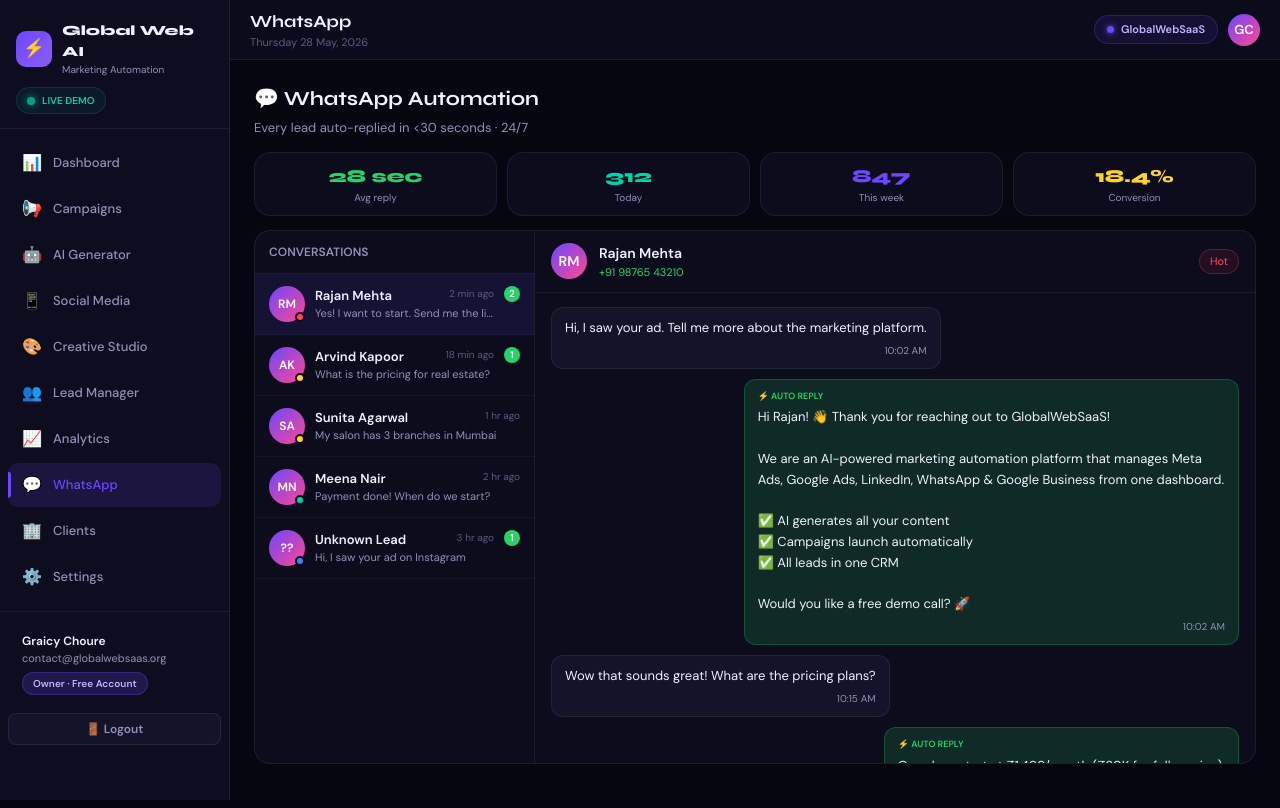
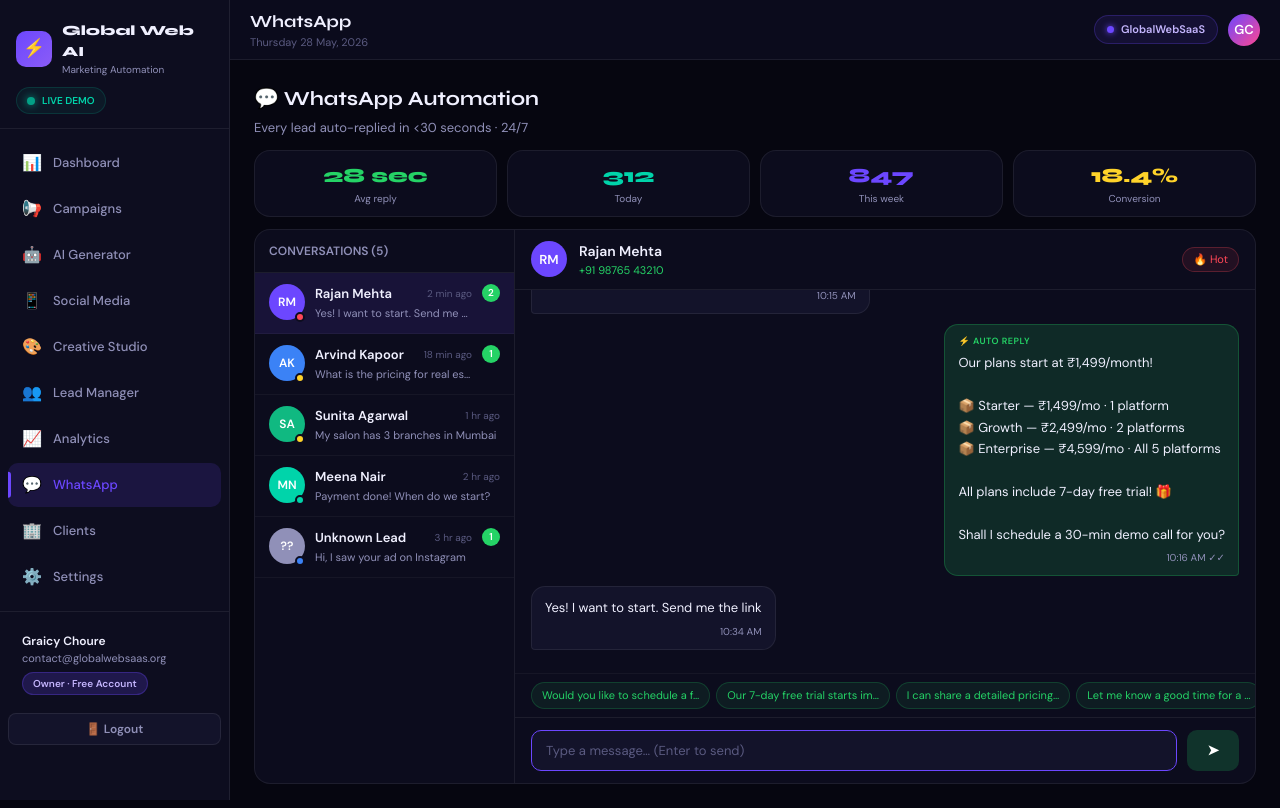
Before and after one commit to chourekishu-debug/globalwebsaas, a Next.js app: page /dashboard/whatsapp in a window 1280 px wide. Built offline with nearby package versions, Linux system fonts and the light colour scheme; no server answers.

Commit message:
fix WhatsApp input and send button

```diff
--- a/app/dashboard/whatsapp/page.tsx
+++ b/app/dashboard/whatsapp/page.tsx
@@ -1,127 +1,212 @@
 'use client'
-import { useState } from 'react'
+import { useState, useRef, useEffect } from 'react'
 
 const CONVOS = [
-  { id:1, name:'Rajan Mehta', phone:'+91 98765 43210', last:'Yes! I want to start. Send me the link', time:'2 min ago', stage:'hot', unread:2, initials:'RM' },
-  { id:2, name:'Arvind Kapoor', phone:'+91 87654 32109', last:'What is the pricing for real estate?', time:'18 min ago', stage:'warm', unread:1, initials:'AK' },
-  { id:3, name:'Sunita Agarwal', phone:'+91 76543 21098', last:'My salon has 3 branches in Mumbai', time:'1 hr ago', stage:'warm', unread:0, initials:'SA' },
-  { id:4, name:'Meena Nair', phone:'+91 65432 10987', last:'Payment done! When do we start?', time:'2 hr ago', stage:'converted', unread:0, initials:'MN' },
-  { id:5, name:'Unknown Lead', phone:'+91 54321 09876', last:'Hi, I saw your ad on Instagram', time:'3 hr ago', stage:'cold', unread:1, initials:'??' },
+  { id:1, name:'Rajan Mehta',    phone:'+91 98765 43210', last:'Yes! I want to start. Send me the link', time:'2 min ago', stage:'hot',       unread:2, initials:'RM', color:'#6c47ff' },
+  { id:2, name:'Arvind Kapoor',  phone:'+91 87654 32109', last:'What is the pricing for real estate?',  time:'18 min ago',stage:'warm',      unread:1, initials:'AK', color:'#3b82f6' },
+  { id:3, name:'Sunita Agarwal', phone:'+91 76543 21098', last:'My salon has 3 branches in Mumbai',     time:'1 hr ago',  stage:'warm',      unread:0, initials:'SA', color:'#10b981' },
+  { id:4, name:'Meena Nair',     phone:'+91 65432 10987', last:'Payment done! When do we start?',       time:'2 hr ago',  stage:'converted', unread:0, initials:'MN', color:'#00d4aa' },
+  { id:5, name:'Unknown Lead',   phone:'+91 54321 09876', last:'Hi, I saw your ad on Instagram',        time:'3 hr ago',  stage:'cold',      unread:1, initials:'??', color:'#9090b8' },
 ]
 
-const MESSAGES: Record<number, any[]> = {
+const INIT_MESSAGES: Record<number, any[]> = {
   1: [
     { dir:'in',  text:'Hi, I saw your ad. Tell me more about the marketing platform.', time:'10:02 AM' },
-    { dir:'out', text:'Hi Rajan! 👋 Thank you for reaching out to GlobalWebSaaS!\n\nWe are an AI-powered marketing automation platform that manages Meta Ads, Google Ads, LinkedIn, WhatsApp & Google Business from one dashboard.\n\n✅ AI generates all your content\n✅ Campaigns launch automatically\n✅ All leads in one CRM\n\nWould you like a free demo call? 🚀', time:'10:02 AM', auto:true },
+    { dir:'out', text:'Hi Rajan! 👋 Thank you for reaching out to GlobalWebSaaS!\n\nWe are an AI-powered marketing automation platform that manages Meta Ads, Google Ads, LinkedIn, WhatsApp & Google Business from one dashboard.\n\n✅ AI generates all your content\n✅ Campaigns launch automatically\n✅ All leads in one CRM\n\nWould you like a free demo call? 📞', time:'10:02 AM', auto:true },
     { dir:'in',  text:'Wow that sounds great! What are the pricing plans?', time:'10:15 AM' },
-    { dir:'out', text:'Our plans start at ₹1,499/month (₹20K for full service).\n\n📦 Starter — ₹1,499/mo · 1 platform\n📦 Growth — ₹2,499/mo · 2 platforms\n📦 Enterprise — ₹4,599/mo · All 5 platforms\n\nAll plans include 7-day free trial! 🎁', time:'10:16 AM', auto:true },
+    { dir:'out', text:'Our plans start at ₹1,499/month!\n\n📦 Starter — ₹1,499/mo · 1 platform\n📦 Growth — ₹2,499/mo · 2 platforms\n📦 Enterprise — ₹4,599/mo · All 5 platforms\n\nAll plans include 7-day free trial! 🎁\n\nShall I schedule a 30-min demo call for you?', time:'10:16 AM', auto:true },
     { dir:'in',  text:'Yes! I want to start. Send me the link', time:'10:34 AM' },
   ],
   2: [
     { dir:'in',  text:'What is the pricing for real estate marketing?', time:'9:45 AM' },
-    { dir:'out', text:'Hi Arvind! For real estate, we recommend our Growth plan at ₹2,499/month which includes Meta Ads + Google Ads — the two best platforms for real estate leads. Most real estate clients see CPL drop by 60-70% within the first month. Want to schedule a demo?', time:'9:45 AM', auto:true },
+    { dir:'out', text:'Hi Arvind! For real estate, we recommend our Growth plan at ₹2,499/month which includes Meta Ads + Google Ads.\n\nMost real estate clients see CPL drop by 60-70% within the first month. 🏠\n\nWant to schedule a quick demo?', time:'9:45 AM', auto:true },
+  ],
+  3: [
+    { dir:'in',  text:'My salon has 3 branches in Mumbai', time:'8:30 AM' },
+    { dir:'out', text:'Hi Sunita! Perfect — our platform works great for salon chains! 💅\n\nWe can manage ads and social media for all 3 branches from one dashboard, and auto-reply to every WhatsApp enquiry instantly.\n\nWould you like a free trial?', time:'8:30 AM', auto:true },
+  ],
+  4: [
+    { dir:'in',  text:'Payment done! When do we start?', time:'Yesterday' },
+    { dir:'out', text:'Welcome aboard Meena! 🎉 Your account is being set up. You will receive login details within 2 hours. Our team will call you to complete onboarding. Thank you for choosing GlobalWebSaaS!', time:'Yesterday', auto:true },
+  ],
+  5: [
+    { dir:'in',  text:'Hi, I saw your ad on Instagram', time:'3 hr ago' },
+    { dir:'out', text:'Hi there! 👋 Thanks for reaching out! We are GlobalWebSaaS — an AI-powered marketing platform.\n\nCould you tell me more about your business so I can show you how we can help?', time:'3 hr ago', auto:true },
   ],
 }
 
 const STAGE_COLORS: Record<string,string> = { cold:'#3b82f6', warm:'#ffd32a', hot:'#ff4757', converted:'#00d4aa' }
+const STAGE_LABELS: Record<string,string> = { cold:'Cold', warm:'Warm', hot:'🔥 Hot', converted:'✓ Converted' }
+
+const QUICK_REPLIES = [
+  'Would you like to schedule a free demo call?',
+  'Our 7-day free trial starts immediately — no credit card needed.',
+  'I can share a detailed pricing breakdown. Which plan interests you?',
+  'Let me know a good time for a 30-minute demo call.',
+]
 
 export default function WhatsAppPage() {
-  const [active, setActive] = useState(1)
-  const [reply, setReply] = useState('')
-  const [messages, setMessages] = useState(MESSAGES)
+  const [active, setActive]   = useState(1)
+  const [messages, setMessages] = useState(INIT_MESSAGES)
+  const [reply, setReply]     = useState('')
   const [sending, setSending] = useState(false)
+  const [convos, setConvos]   = useState(CONVOS)
+  const bottomRef             = useRef<HTMLDivElement>(null)
+  const inputRef              = useRef<HTMLInputElement>(null)
+
+  // Scroll to bottom when messages change
+  useEffect(() => {
+    bottomRef.current?.scrollIntoView({ behavior:'smooth' })
+  }, [messages, active])
+
+  const activeConvo = convos.find(c => c.id === active)!
+  const activeMsgs  = messages[active] || []
 
   const send = async () => {
-    if (!reply.trim()) return
+    if (!reply.trim() || sending) return
+    const text = reply.trim()
+    setReply('')
     setSending(true)
-    const convo = CONVOS.find(c => c.id === active)!
-    const newMsg = { dir:'out' as const, text:reply, time:new Date().toLocaleTimeString('en-IN',{hour:'2-digit',minute:'2-digit'}) }
+
+    const now = new Date().toLocaleTimeString('en-IN', { hour:'2-digit', minute:'2-digit' })
+    const newMsg = { dir:'out' as const, text, time:now }
+
     setMessages(p => ({ ...p, [active]: [...(p[active]||[]), newMsg] }))
-    setReply('')
-    // Call WhatsApp API
+
+    // Clear unread
+    setConvos(p => p.map(c => c.id===active ? {...c, unread:0, last:text} : c))
+
+    // Call WhatsApp API (works in demo mode too)
+    try {
       await fetch('/api/whatsapp/reply', {
-      method:'POST', headers:{'Content-Type':'application/json'},
-      body: JSON.stringify({ phone:convo.phone, message:reply })
+        method:'POST',
+        headers:{ 'Content-Type':'application/json' },
+        body: JSON.stringify({ phone:activeConvo.phone, message:text }),
       })
+    } catch {}
+
     setSending(false)
+    inputRef.current?.focus()
   }
 
-  const activeMsgs = messages[active] || []
+  const handleKeyDown = (e: React.KeyboardEvent) => {
+    if (e.key === 'Enter' && !e.shiftKey) { e.preventDefault(); send() }
+  }
+
+  const switchConvo = (id: number) => {
+    setActive(id)
+    setConvos(p => p.map(c => c.id===id ? {...c, unread:0} : c))
+    setTimeout(() => inputRef.current?.focus(), 100)
+  }
 
   return (
-    <div className="fade-in" style={{ height:'calc(100vh - 120px)', display:'flex', flexDirection:'column' }}>
-      <div style={{ marginBottom:14 }}>
+    <div className="fade-in" style={{ display:'flex', flexDirection:'column', height:'calc(100vh - 100px)' }}>
+      {/* Header */}
+      <div style={{ marginBottom:12, flexShrink:0 }}>
         <h2 style={{ fontFamily:'Syne,sans-serif', fontSize:20, fontWeight:700, margin:'0 0 4px' }}>💬 WhatsApp Automation</h2>
         <p style={{ color:'#9090b8', fontSize:13, margin:0 }}>Every lead auto-replied in &lt;30 seconds · 24/7</p>
       </div>
 
-      {/* Stats strip */}
-      <div style={{ display:'grid', gridTemplateColumns:'repeat(4,1fr)', gap:10, marginBottom:14 }}>
+      {/* Stats */}
+      <div style={{ display:'grid', gridTemplateColumns:'repeat(4,1fr)', gap:10, marginBottom:12, flexShrink:0 }}>
         {[{l:'Avg reply',v:'28 sec',c:'#25d366'},{l:'Today',v:'312',c:'#00d4aa'},{l:'This week',v:'847',c:'#6c47ff'},{l:'Conversion',v:'18.4%',c:'#ffd32a'}].map(m=>(
-          <div key={m.l} className="card" style={{ textAlign:'center', padding:'10px' }}>
-            <div style={{ fontSize:18, fontWeight:800, fontFamily:'Syne,sans-serif', color:m.c }}>{m.v}</div>
+          <div key={m.l} className="card" style={{ textAlign:'center', padding:'10px 8px' }}>
+            <div style={{ fontSize:20, fontWeight:800, fontFamily:'Syne,sans-serif', color:m.c }}>{m.v}</div>
             <div style={{ fontSize:10, color:'#9090b8' }}>{m.l}</div>
           </div>
         ))}
       </div>
 
       {/* Chat UI */}
-      <div style={{ display:'grid', gridTemplateColumns:'280px 1fr', gap:0, flex:1, background:'rgba(13,13,31,.95)', border:'1px solid rgba(255,255,255,.07)', borderRadius:16, overflow:'hidden' }}>
+      <div style={{ display:'grid', gridTemplateColumns:'260px 1fr', flex:1, background:'rgba(13,13,31,.95)', border:'1px solid rgba(255,255,255,.07)', borderRadius:16, overflow:'hidden', minHeight:0 }}>
+
         {/* Contact list */}
-        <div style={{ borderRight:'1px solid rgba(255,255,255,.07)', overflowY:'auto' }}>
-          <div style={{ padding:'12px 14px', borderBottom:'1px solid rgba(255,255,255,.07)', fontSize:12, fontWeight:600, color:'#9090b8' }}>CONVERSATIONS</div>
-          {CONVOS.map(c => (
-            <div key={c.id} onClick={() => setActive(c.id)} style={{ display:'flex', gap:10, padding:'12px 14px', cursor:'pointer', background:active===c.id?'rgba(108,71,255,.1)':'transparent', borderBottom:'1px solid rgba(255,255,255,.04)', transition:'background .2s' }}>
+        <div style={{ borderRight:'1px solid rgba(255,255,255,.07)', display:'flex', flexDirection:'column', overflow:'hidden' }}>
+          <div style={{ padding:'12px 14px', borderBottom:'1px solid rgba(255,255,255,.07)', fontSize:12, fontWeight:600, color:'#9090b8', flexShrink:0 }}>
+            CONVERSATIONS ({convos.length})
+          </div>
+          <div style={{ overflowY:'auto', flex:1 }}>
+            {convos.map(c => (
+              <div key={c.id} onClick={() => switchConvo(c.id)}
+                style={{ display:'flex', gap:10, padding:'11px 14px', cursor:'pointer', background:active===c.id?'rgba(108,71,255,.12)':'transparent', borderBottom:'1px solid rgba(255,255,255,.04)', transition:'background .15s' }}>
                 <div style={{ position:'relative', flexShrink:0 }}>
-                <div style={{ width:36, height:36, borderRadius:'50%', background:'linear-gradient(135deg,#6c47ff,#ff4791)', display:'flex', alignItems:'center', justifyContent:'center', fontSize:12, fontWeight:700, color:'#fff' }}>{c.initials}</div>
-                <div style={{ position:'absolute', bottom:0, right:0, width:10, height:10, borderRadius:'50%', background:STAGE_COLORS[c.stage], border:'2px solid #0d0d1f' }}/>
+                  <div style={{ width:36, height:36, borderRadius:'50%', background:c.color, display:'flex', alignItems:'center', justifyContent:'center', fontSize:12, fontWeight:700, color:'#fff' }}>{c.initials}</div>
+                  <div style={{ position:'absolute', bottom:0, right:0, width:10, height:10, borderRadius:'50%', background:STAGE_COLORS[c.stage]||'#9090b8', border:'2px solid #0d0d1f' }}/>
                 </div>
                 <div style={{ flex:1, overflow:'hidden' }}>
-                <div style={{ display:'flex', justifyContent:'space-between' }}>
+                  <div style={{ display:'flex', justifyContent:'space-between', alignItems:'center' }}>
                     <span style={{ fontSize:13, fontWeight:600, color:'#f0f0ff' }}>{c.name}</span>
                     <span style={{ fontSize:10, color:'#5a5a80' }}>{c.time}</span>
                   </div>
-                <div style={{ fontSize:11, color:'#9090b8', overflow:'hidden', textOverflow:'ellipsis', whiteSpace:'nowrap' }}>{c.last}</div>
+                  <div style={{ fontSize:11, color:'#9090b8', overflow:'hidden', textOverflow:'ellipsis', whiteSpace:'nowrap', marginTop:2 }}>{c.last}</div>
                 </div>
-              {c.unread > 0 && <div style={{ width:16, height:16, borderRadius:'50%', background:'#25d366', display:'flex', alignItems:'center', justifyContent:'center', fontSize:10, fontWeight:700, color:'#fff', flexShrink:0 }}>{c.unread}</div>}
+                {c.unread > 0 && (
+                  <div style={{ width:18, height:18, borderRadius:'50%', background:'#25d366', display:'flex', alignItems:'center', justifyContent:'center', fontSize:10, fontWeight:700, color:'#fff', flexShrink:0 }}>{c.unread}</div>
+                )}
               </div>
             ))}
           </div>
+        </div>
 
         {/* Chat window */}
-        <div style={{ display:'flex', flexDirection:'column' }}>
+        <div style={{ display:'flex', flexDirection:'column', overflow:'hidden' }}>
           {/* Chat header */}
-          <div style={{ padding:'12px 16px', borderBottom:'1px solid rgba(255,255,255,.07)', display:'flex', alignItems:'center', gap:12 }}>
-            {(() => { const c=CONVOS.find(x=>x.id===active)!; return <>
-              <div style={{ width:36, height:36, borderRadius:'50%', background:'linear-gradient(135deg,#6c47ff,#ff4791)', display:'flex', alignItems:'center', justifyContent:'center', fontSize:14, fontWeight:700, color:'#fff' }}>{c.initials}</div>
-              <div>
-                <div style={{ fontSize:14, fontWeight:600, color:'#f0f0ff' }}>{c.name}</div>
-                <div style={{ fontSize:11, color:'#25d366' }}>{c.phone}</div>
+          <div style={{ padding:'11px 16px', borderBottom:'1px solid rgba(255,255,255,.07)', display:'flex', alignItems:'center', gap:12, flexShrink:0 }}>
+            <div style={{ width:36, height:36, borderRadius:'50%', background:activeConvo.color, display:'flex', alignItems:'center', justifyContent:'center', fontSize:13, fontWeight:700, color:'#fff' }}>
+              {activeConvo.initials}
             </div>
-              <div style={{ marginLeft:'auto' }}>
-                <div style={{ padding:'3px 10px', background:`${STAGE_COLORS[c.stage]}18`, border:`1px solid ${STAGE_COLORS[c.stage]}40`, borderRadius:20, fontSize:11, color:STAGE_COLORS[c.stage], textTransform:'capitalize' }}>{c.stage}</div>
+            <div style={{ flex:1 }}>
+              <div style={{ fontSize:14, fontWeight:600, color:'#f0f0ff' }}>{activeConvo.name}</div>
+              <div style={{ fontSize:11, color:'#25d366' }}>{activeConvo.phone}</div>
             </div>
-            </> })()}
+            <div style={{ padding:'3px 10px', background:`${STAGE_COLORS[activeConvo.stage]||'#9090b8'}18`, border:`1px solid ${STAGE_COLORS[activeConvo.stage]||'#9090b8'}40`, borderRadius:20, fontSize:11, color:STAGE_COLORS[activeConvo.stage]||'#9090b8' }}>
+              {STAGE_LABELS[activeConvo.stage]}
+            </div>
           </div>
 
           {/* Messages */}
           <div style={{ flex:1, overflowY:'auto', padding:'14px 16px', display:'flex', flexDirection:'column', gap:10 }}>
             {activeMsgs.map((m, i) => (
               <div key={i} style={{ display:'flex', justifyContent:m.dir==='out'?'flex-end':'flex-start' }}>
-                <div style={{ maxWidth:'72%', padding:'10px 13px', borderRadius:12, background:m.dir==='out'?'rgba(37,211,102,.15)':'var(--surface2)', border:`1px solid ${m.dir==='out'?'rgba(37,211,102,.25)':'rgba(255,255,255,.07)'}` }}>
-                  {(m as any).auto && <div style={{ fontSize:9, color:'#25d366', marginBottom:4, fontWeight:600 }}>⚡ AUTO REPLY</div>}
-                  <div style={{ fontSize:13, color:'#f0f0ff', lineHeight:1.6, whiteSpace:'pre-wrap' }}>{m.text}</div>
-                  <div style={{ fontSize:10, color:'#9090b8', marginTop:4, textAlign:'right' }}>{m.time}</div>
+                <div style={{ maxWidth:'72%', padding:'10px 13px', borderRadius:m.dir==='out'?'14px 14px 4px 14px':'14px 14px 14px 4px', background:m.dir==='out'?'rgba(37,211,102,.15)':'var(--surface2)', border:`1px solid ${m.dir==='out'?'rgba(37,211,102,.25)':'rgba(255,255,255,.07)'}` }}>
+                  {(m as any).auto && (
+                    <div style={{ fontSize:9, color:'#25d366', marginBottom:4, fontWeight:700, letterSpacing:.5 }}>⚡ AUTO REPLY</div>
+                  )}
+                  <div style={{ fontSize:13, color:'#f0f0ff', lineHeight:1.65, whiteSpace:'pre-wrap' }}>{m.text}</div>
+                  <div style={{ fontSize:10, color:'#9090b8', marginTop:5, textAlign:'right' }}>{m.time} {m.dir==='out'&&'✓✓'}</div>
                 </div>
               </div>
             ))}
+            <div ref={bottomRef}/>
           </div>
 
-          {/* Reply box */}
-          <div style={{ padding:'12px 16px', borderTop:'1px solid rgba(255,255,255,.07)', display:'flex', gap:10 }}>
-            <input className="input-field" placeholder="Type a message…" value={reply} onChange={e=>setReply(e.target.value)} onKeyDown={e=>e.key==='Enter'&&!e.shiftKey&&send()} style={{ flex:1 }}/>
-            <button onClick={send} disabled={sending||!reply.trim()} className="btn btn-primary btn-sm" style={{ padding:'8px 16px' }}>
-              {sending ? '…' : '➤ Send'}
+          {/* Quick replies */}
+          <div style={{ padding:'8px 16px', borderTop:'1px solid rgba(255,255,255,.04)', display:'flex', gap:6, overflowX:'auto', flexShrink:0 }}>
+            {QUICK_REPLIES.map((q, i) => (
+              <button key={i} onClick={() => setReply(q)}
+                style={{ padding:'4px 10px', background:'rgba(37,211,102,.08)', border:'1px solid rgba(37,211,102,.2)', borderRadius:20, fontSize:11, color:'#25d366', cursor:'pointer', whiteSpace:'nowrap', flexShrink:0 }}>
+                {q.slice(0,30)}…
+              </button>
+            ))}
+          </div>
+
+          {/* Reply input */}
+          <div style={{ padding:'12px 16px', borderTop:'1px solid rgba(255,255,255,.07)', display:'flex', gap:10, alignItems:'center', flexShrink:0 }}>
+            <input
+              ref={inputRef}
+              className="input-field"
+              placeholder="Type a message… (Enter to send)"
+              value={reply}
+              onChange={e => setReply(e.target.value)}
+              onKeyDown={handleKeyDown}
+              style={{ flex:1, padding:'10px 14px' }}
+              autoFocus
+            />
+            <button
+              onClick={send}
+              disabled={sending || !reply.trim()}
+              style={{ padding:'10px 20px', borderRadius:10, border:'none', background:reply.trim()?'#25d366':'rgba(37,211,102,.2)', color:'#fff', cursor:reply.trim()?'pointer':'not-allowed', fontSize:14, fontWeight:600, flexShrink:0, transition:'all .2s' }}>
+              {sending ? '…' : '➤'}
             </button>
           </div>
         </div>
```
Lines whose indentation alone changed are shown as unchanged.
